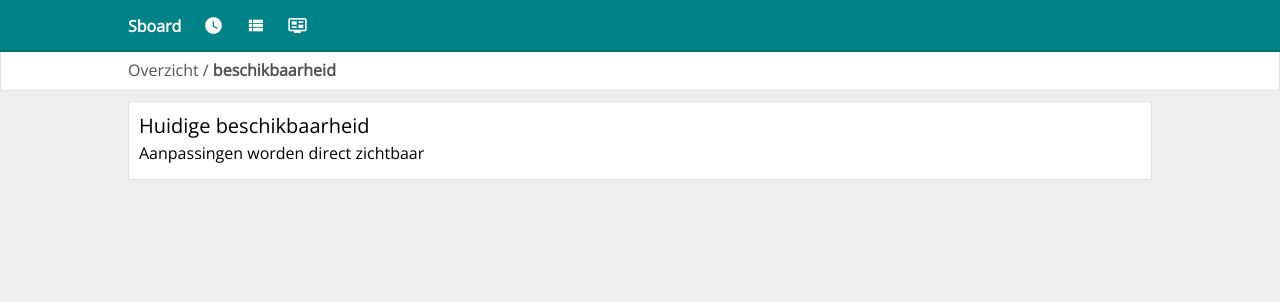
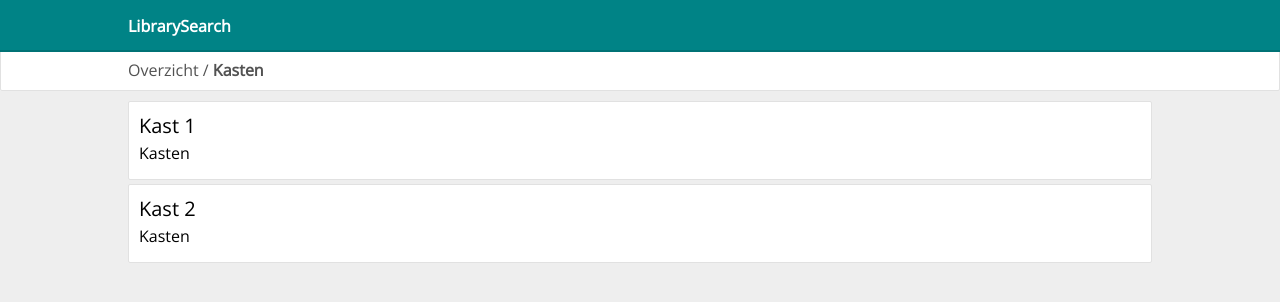
Before and after one commit to LuukEsselbrugge/ProjectP4, a PHP site: page /views/home.php in a window 1280 px wide. Shown: the top 302 px of the page. Run offline with PHP 8.4, Linux system fonts and the light colour scheme; some libraries are stand-ins or nearby versions.

Commit message:
Admin interface aangepast
Interface voor de administratie aangepast. Kasten en functionaliteit moeten nog worden toegevoegd

```diff
--- a/Backend/controllers/db.php
+++ b/Backend/controllers/db.php
@@ -1,8 +1,8 @@
 <?php
 
-define("DBU","loves21_sboard");
-define("DBP","RQ6J2hzs40");
-define("DBN","loves21_sboard");
+define("DBU","root");
+define("DBP","");
+define("DBN","librarysearch");
 
 
 class Database
--- a/Backend/views/css/style.css
+++ b/Backend/views/css/style.css
@@ -477,6 +477,7 @@ newSub {
     font-size: 16px;
     font-weight: bold;
     color: white;
+    cursor: pointer;
 }
 
 .navBarItemRight{
--- a/Backend/views/home.php
+++ b/Backend/views/home.php
@@ -1,7 +1,7 @@
 <!DOCTYPE html>
 <html lang="en">
 <head>
-    <title>Sboard</title>
+    <title>LibrarySearch</title>
     <?php include_once('head.php') ?>
 
 </head>
@@ -11,17 +11,27 @@
 
 <div class="topMenuSecond">
     <div class="topMenuInner">
-        <div class="topMenuTitle">Overzicht / <b>beschikbaarheid</b></div>
+        <div class="topMenuTitle">Overzicht / <b>Kasten</b></div>
     </div>
 </div>
 
 <div class="content">
+    <?php $i = 1;?>
     <div class="contentBlock">
-        <div class="contentBlockTitle">Huidige beschikbaarheid</div>
-        <div class="description">Aanpassingen worden direct zichtbaar</div>
+        <div class="contentBlockTitle">Kast <?php echo $i; $i++;?></div>
+        <div class="description">Kasten</div>
+        <div class="clossets">
 
+        </div>
     </div>
+    <div class="contentBlock">
+        <div class="contentBlockTitle">Kast <?php echo $i; $i++;?></div>
+        <div class="description">Kasten</div>
+        <div class="clossets">
 
+        </div>
+    </div>
+</div>
 
 
 
--- a/Backend/views/login.php
+++ b/Backend/views/login.php
@@ -1,7 +1,7 @@
 <!DOCTYPE html>
 <html lang="en">
 <head>
-    <title>Sboard - Login</title>
+    <title>LibrarySearch - Login</title>
     <?php include_once('head.php') ?>
 
 </head>
--- a/Backend/views/navigation.php
+++ b/Backend/views/navigation.php
@@ -1,37 +1,18 @@
 <div class="navBar">
     <div class="navBarContent">
 
-        <div class="navBarTitle">
-            Sboard
-        </div>
-
-        <a href="/availability" >
-            <div class="navBarItem">
-                <i class="mdi mdi-clock"></i>
+        <a href="/">
+            <div class="navBarTitle">
+                LibrarySearch
             </div>
         </a>
 
-        <a href="/submissions" >
-            <div class="navBarItem">
-                <i class="mdi mdi-view-list"></i>
-            </div>
-        </a>
-
-        <a href="/board" >
-            <div class="navBarItem">
-                <i class="mdi mdi-television-guide"></i>
-            </div>
-        </a>
         <?php if (isset($_SESSION["UserData"]["Email"])): ?>
                 <div onclick="" class="navBarItem navBarItemRight">
                     <div style="<?php if($_SESSION["UserData"]["Image"]!=""): ?>  background-image: url('/images/<?=$_SESSION["UserData"]["Image"]?>'); font-size: 0px;  <?php endif; ?>" class="UserImage"><?=$_SESSION["UserData"]["NameCode"]?></div> <?=$_SESSION["UserData"]["Firstname"]?> <?=$_SESSION["UserData"]["Lastname"]?> <i class="material-icons">arrow_drop_down</i>
                     <div class="dropDown">
                         <div onclick="window.location='/users/<?=$_SESSION["UserData"]["UserID"]?>'" class="dropDownItem"><i class="mdi mdi-settings"></i> Instellingen</div>
-                        <?php if($_SESSION["UserData"]["Admin"] == "1"): ?>
-                        <div onclick="window.location='/system'"  class="dropDownItem"><i class="mdi mdi-settings"></i> Systeem</div>
-                        <div onclick="window.location='/users'" class="dropDownItem"><i class="mdi mdi-account"></i> Gebruikers</div>
-                        <?php endif; ?>
-                        <div onclick="window.location='/session/logout'" class="dropDownItem"><i class="mdi mdi-logout"></i> Uitloggen</div>
+                        <div onclick="window.location='/session/logout'" class="dropDownItem"><i class="mdi mdi-logout"></i> Uitloggen</div>-->
                     </div>
                 </div>
 
--- a/Backend/views/users.php
+++ b/Backend/views/users.php
@@ -1,7 +1,7 @@
 <!DOCTYPE html>
 <html lang="en">
 <head>
-    <title>Sboard</title>
+    <title>LibrarySearch</title>
     <?php include_once('head.php') ?>
 
 </head>
```
Also changed, not shown: Backend/database/librarysearch.sql (added, +94 -0 lines), Backend/views/user.php (+1 -13 lines).
